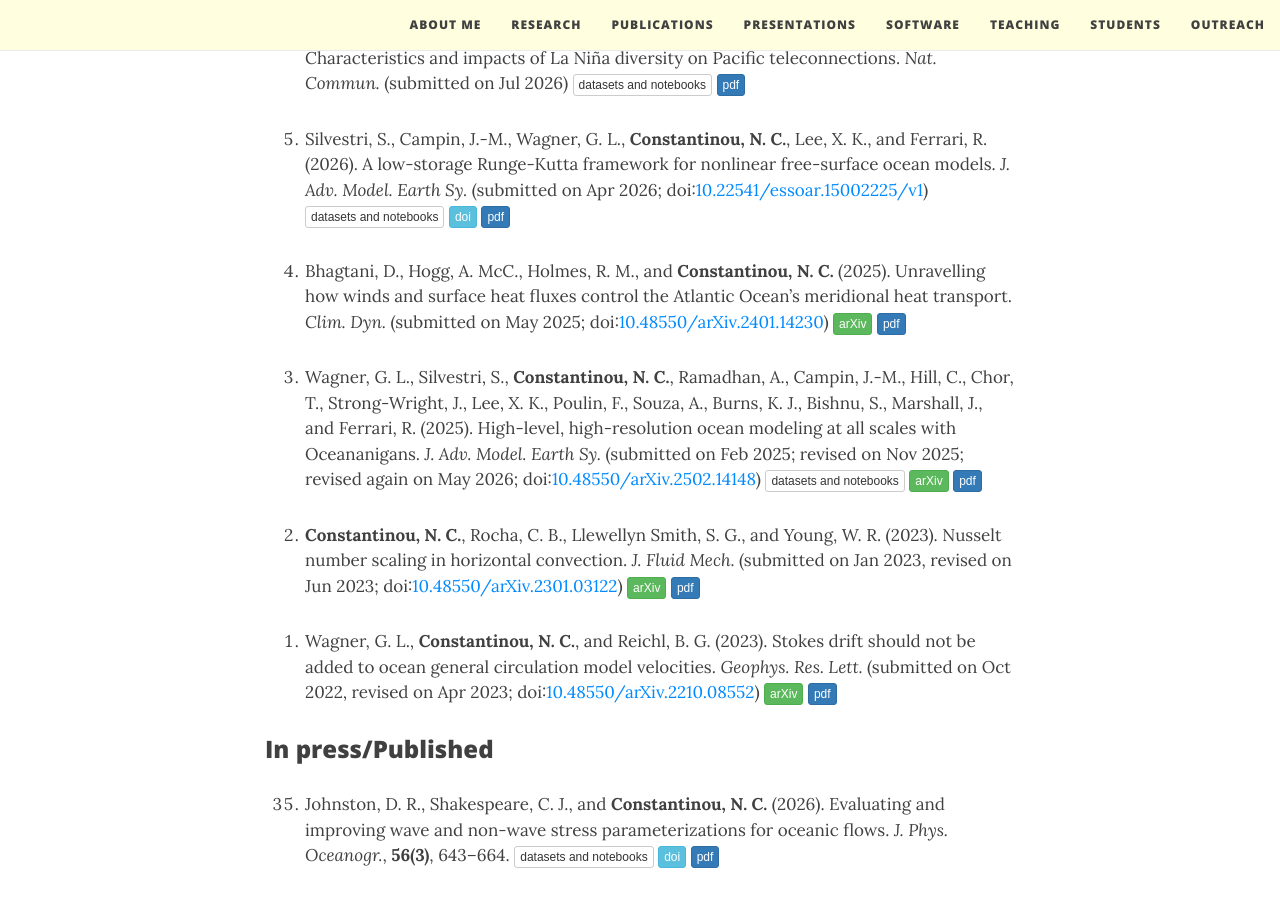
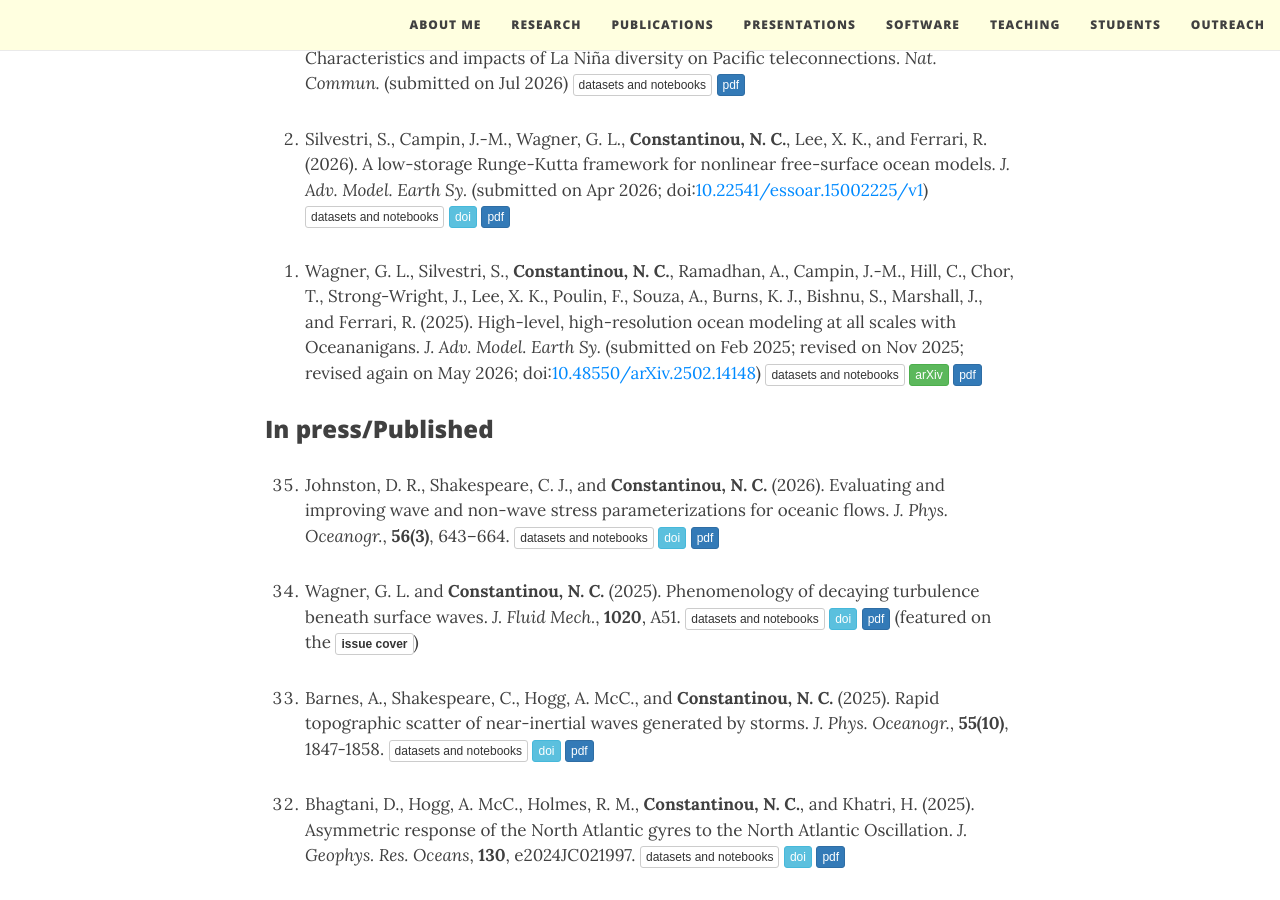
Before and after one commit to navidcy/navidcy.github.io, a Jekyll site: the page built from publications.md, in a window 1280 px wide and 900 px high, scrolled down 335 px. Built offline with Jekyll 4.4.1, drawn with Linux system fonts in a browser that asks for light colours; nearby versions of some CDN libraries; comment, search, counter and statistics services are not loaded; some of the changed text lies outside the part shown.

Commit message:
move some pubs in other

```diff
--- a/publications.md
+++ b/publications.md
@@ -13,27 +13,17 @@
 <!-- 0. **Constantinou, N. C.**, Neme, J., Aguiar, W., Auger, M., Barnes, A. J., Beucher, R., Bhagtani, D., Bull, C. Y. S., Dawson, H., Day, N., Dias, F. B., Doddridge, E. W., Ellepola, A., Fierro-Arcos, D., Gibson, A., Heerdegen, A., Holmes, R. M., Hogg, A. McC., Huguenin, M. F., Huneke, W., Jeffree, J., Kiss, A. E., Li, M., Martínez-Moreno, J., Martin, P., Meijer, J. J., Moore, T., Moorman, R., Morrison, A. K., Munroe, J., Narayanan, A., Oliveira, M., Ong, E. Q. Y., Rosevear, M. G., Schmidt, C., Sohail, T., Spence, P., Squire, D. T., Steketee, A., Turner, C., Vilela da Silva, F., White, M., Yang, L., Yung, C., and Zika, J. (2026). COSIMA Cookbook: a community resource for ocean and sea-ice modelling. _J. Open Source Educ._ (submitted on Jul 2026) [<span class="btn btn-default btn-xs{{end}}" style="font-family:sans-serif;">repo</span>][cosima-cookbook-repo] [<span class="btn btn-primary btn-xs{{end}}" style="font-family:sans-serif;">pdf</span>][cosima-cookbook-jose] -->
 
 
-1. Freund, M. B., Heidemann, H., Sengupta, A., Lieber, R., and **Constantinou, N. C.** (2026). Characteristics and impacts of La Niña diversity on Pacific teleconnections. _Nat. Commun._ (submitted on Jul 2026) [<span class="btn btn-default btn-xs{{end}}" style="font-family:sans-serif;">datasets and notebooks</span>][la-nina-flavours-repo] [<span class="btn btn-primary btn-xs{{end}}" style="font-family:sans-serif;">pdf</span>][la-nina-flavours]
+0. Freund, M. B., Heidemann, H., Sengupta, A., Lieber, R., and **Constantinou, N. C.** (2026). Characteristics and impacts of La Niña diversity on Pacific teleconnections. _Nat. Commun._ (submitted on Jul 2026) [<span class="btn btn-default btn-xs{{end}}" style="font-family:sans-serif;">datasets and notebooks</span>][la-nina-flavours-repo] [<span class="btn btn-primary btn-xs{{end}}" style="font-family:sans-serif;">pdf</span>][la-nina-flavours]
 
 
 0. Silvestri, S., Campin, J.-M., Wagner, G. L., **Constantinou, N. C.**, Lee, X. K., and Ferrari, R. (2026). A low-storage Runge-Kutta framework for nonlinear free-surface ocean models. _J. Adv. Model. Earth Sy._ (submitted on Apr 2026; doi:[10.22541/essoar.15002225/v1](https://doi.org/10.22541/essoar.15002225/v1)) [<span class="btn btn-default btn-xs{{end}}" style="font-family:sans-serif;">datasets and notebooks</span>][RK-timestepper-repo] [<span class="btn btn-info btn-xs{{end}}" style="font-family:sans-serif;">doi</span>][RK-timestepper-doi]{:target="_blank"} [<span class="btn btn-primary btn-xs{{end}}" style="font-family:sans-serif;">pdf</span>][RK-timestepper]
 
-0. Bhagtani, D., Hogg, A. McC., Holmes, R. M., and **Constantinou, N. C.** (2025). Unravelling how winds and surface heat fluxes control the Atlantic Ocean's meridional heat transport. _Clim. Dyn._ (submitted on May 2025; doi:[10.48550/arXiv.2401.14230](https://doi.org/10.48550/arXiv.2401.14230)) [<span class="btn btn-success btn-xs{{end}}" style="font-family:sans-serif;">arXiv</span>][arXiv:2401.14230]{:target="_blank"} [<span class="btn btn-primary btn-xs{{end}}" style="font-family:sans-serif;">pdf</span>][atlanticMHT]
-
-
 0. Wagner, G. L., Silvestri, S., **Constantinou, N. C.**, Ramadhan, A., Campin, J.-M., Hill, C., Chor, T., Strong-Wright, J., Lee, X. K., Poulin, F., Souza, A., Burns, K. J., Bishnu, S., Marshall, J., and Ferrari, R. (2025). High-level, high-resolution ocean modeling at all scales with Oceananigans. _J. Adv. Model. Earth Sy._ (submitted on Feb 2025; revised on Nov 2025; revised again on May 2026; doi:[10.48550/arXiv.2502.14148](https://doi.org/10.48550/arXiv.2502.14148)) [<span class="btn btn-default btn-xs{{end}}" style="font-family:sans-serif;">datasets and notebooks</span>][oceananigans-overview-repo] [<span class="btn btn-success btn-xs{{end}}" style="font-family:sans-serif;">arXiv</span>][arXiv:2502.14148]{:target="_blank"} [<span class="btn btn-primary btn-xs{{end}}" style="font-family:sans-serif;">pdf</span>][oceananigans-overview]
-
-
-0. **Constantinou, N. C.**, Rocha, C. B., Llewellyn Smith, S. G., and Young, W. R. (2023). Nusselt number scaling in horizontal convection. _J. Fluid Mech._ (submitted on Jan 2023, revised on Jun 2023; doi:[10.48550/arXiv.2301.03122](https://doi.org/10.48550/arXiv.2301.03122){:target="_blank"}) [<span class="btn btn-success btn-xs{{end}}" style="font-family:sans-serif;">arXiv</span>][arXiv:2301.03122]{:target="_blank"} [<span class="btn btn-primary btn-xs{{end}}" style="font-family:sans-serif;">pdf</span>][HCNuScaling]
-
-
-0. Wagner, G. L., **Constantinou, N. C.**, and Reichl, B. G. (2023). Stokes drift should not be added to ocean general circulation model velocities. _Geophys. Res. Lett._ (submitted on Oct 2022, revised on Apr 2023; doi:[10.48550/arXiv.2210.08552](https://doi.org/10.48550/arXiv.2210.08552){:target="_blank"}) [<span class="btn btn-success btn-xs{{end}}" style="font-family:sans-serif;">arXiv</span>][arXiv:2210.08552]{:target="_blank"} [<span class="btn btn-primary btn-xs{{end}}" style="font-family:sans-serif;">pdf</span>][StokesDrift]
 {: reversed="reversed"}
-
 
 ### In press/Published
 
-1. Johnston, D. R., Shakespeare, C. J., and **Constantinou, N. C.** (2026). Evaluating and improving wave and non-wave stress parameterizations for oceanic flows. _J. Phys. Oceanogr._, **56(3)**, 643–664. [<span class="btn btn-default btn-xs{{end}}" style="font-family:sans-serif;">datasets and notebooks</span>][internal-tide-parameterizations-repo] [<span class="btn btn-info btn-xs{{end}}" style="font-family:sans-serif;">doi</span>][internal-tide-parameterizations-doi]{:target="_blank"} [<span class="btn btn-primary btn-xs{{end}}" style="font-family:sans-serif;">pdf</span>][internal-tide-parameterizations]
+0. Johnston, D. R., Shakespeare, C. J., and **Constantinou, N. C.** (2026). Evaluating and improving wave and non-wave stress parameterizations for oceanic flows. _J. Phys. Oceanogr._, **56(3)**, 643–664. [<span class="btn btn-default btn-xs{{end}}" style="font-family:sans-serif;">datasets and notebooks</span>][internal-tide-parameterizations-repo] [<span class="btn btn-info btn-xs{{end}}" style="font-family:sans-serif;">doi</span>][internal-tide-parameterizations-doi]{:target="_blank"} [<span class="btn btn-primary btn-xs{{end}}" style="font-family:sans-serif;">pdf</span>][internal-tide-parameterizations] <span align="right" class='altmetric-embed' data-badge-type="2" data-condensed="true" data-hide-less-than="2" data-doi="10.1175/JPO-D-25-0064.1"></span>
 
 
 0. Wagner, G. L. and **Constantinou, N. C.** (2025). Phenomenology of decaying turbulence beneath surface waves. _J. Fluid Mech._, **1020**, A51. [<span class="btn btn-default btn-xs{{end}}" style="font-family:sans-serif;">datasets and notebooks</span>][betaplane-surface-waves-repo] [<span class="btn btn-info btn-xs{{end}}" style="font-family:sans-serif;">doi</span>][betaplane-surface-waves-doi]{:target="_blank"} [<span class="btn btn-primary btn-xs{{end}}" style="font-family:sans-serif;">pdf</span>][betaplane-surface-waves] <span align="right" class='altmetric-embed' data-badge-type="2" data-condensed="true" data-hide-less-than="2" data-doi="10.1017/jfm.2025.10649"></span>
@@ -175,7 +165,17 @@
 
 ## Other Publications
 
+0. Bhagtani, D., Hogg, A. McC., Holmes, R. M., and **Constantinou, N. C.** (2025). Unravelling how winds and surface heat fluxes control the Atlantic Ocean's meridional heat transport. [arXiv:2401.14230][]{:target="_blank"} [<span class="btn btn-success btn-xs{{end}}" style="font-family:sans-serif;">arXiv</span>][arXiv:2401.14230]{:target="_blank"} [<span class="btn btn-primary btn-xs{{end}}" style="font-family:sans-serif;">pdf</span>][atlanticMHT]
+
+
+0. **Constantinou, N. C.**, Rocha, C. B., Llewellyn Smith, S. G., and Young, W. R. (2023). Nusselt number scaling in horizontal convection. [arXiv:2301.03122][]{:target="_blank"} [<span class="btn btn-success btn-xs{{end}}" style="font-family:sans-serif;">arXiv</span>][arXiv:2301.03122]{:target="_blank"} [<span class="btn btn-primary btn-xs{{end}}" style="font-family:sans-serif;">pdf</span>][HCNuScaling]
+
+
+0. Wagner, G. L., **Constantinou, N. C.**, and Reichl, B. G. (2023). Stokes drift should not be added to ocean general circulation model velocities. [arXiv:2210.08552][]{:target="_blank"} [<span class="btn btn-success btn-xs{{end}}" style="font-family:sans-serif;">arXiv</span>][arXiv:2210.08552]{:target="_blank"} [<span class="btn btn-primary btn-xs{{end}}" style="font-family:sans-serif;">pdf</span>][StokesDrift]
+
+
 0. Ong, E. Q. Y., England, M. H., Doddridge, E. W., and **Constantinou, N. C.** (2025). Antarctica has its own ‘shield’ against warm water - but this could now be under threat, _The Conversation_, May 23rd, 2025. [<span class="btn btn-info btn-xs{{end}}" style="font-family:sans-serif;">url</span>][theconversation-asc-meltwater]{:target="_blank"}
+
 
 0. Silvestri, S., Wagner, G. L., Hill, C., Ardakani, M. R., Blaschke, J., Campin, J.-M., Churavy, V., **Constantinou, N. C.**, Edelman, A., Marshall, J., Ramadhan, A., Souza, A., Ferrari, R. (2023). Oceananigans.jl: A Julia library that achieves breakthrough resolution, memory and energy efficiency in global ocean simulations. [arXiv:2309.06662][]{:target="_blank"} [<span class="btn btn-info btn-xs{{end}}" style="font-family:sans-serif;">doi</span>][oceananigans-scalings-doi]{:target="_blank"} [<span class="btn btn-primary btn-xs{{end}}" style="font-family:sans-serif;">pdf</span>][oceananigans-scalings]
 
```
